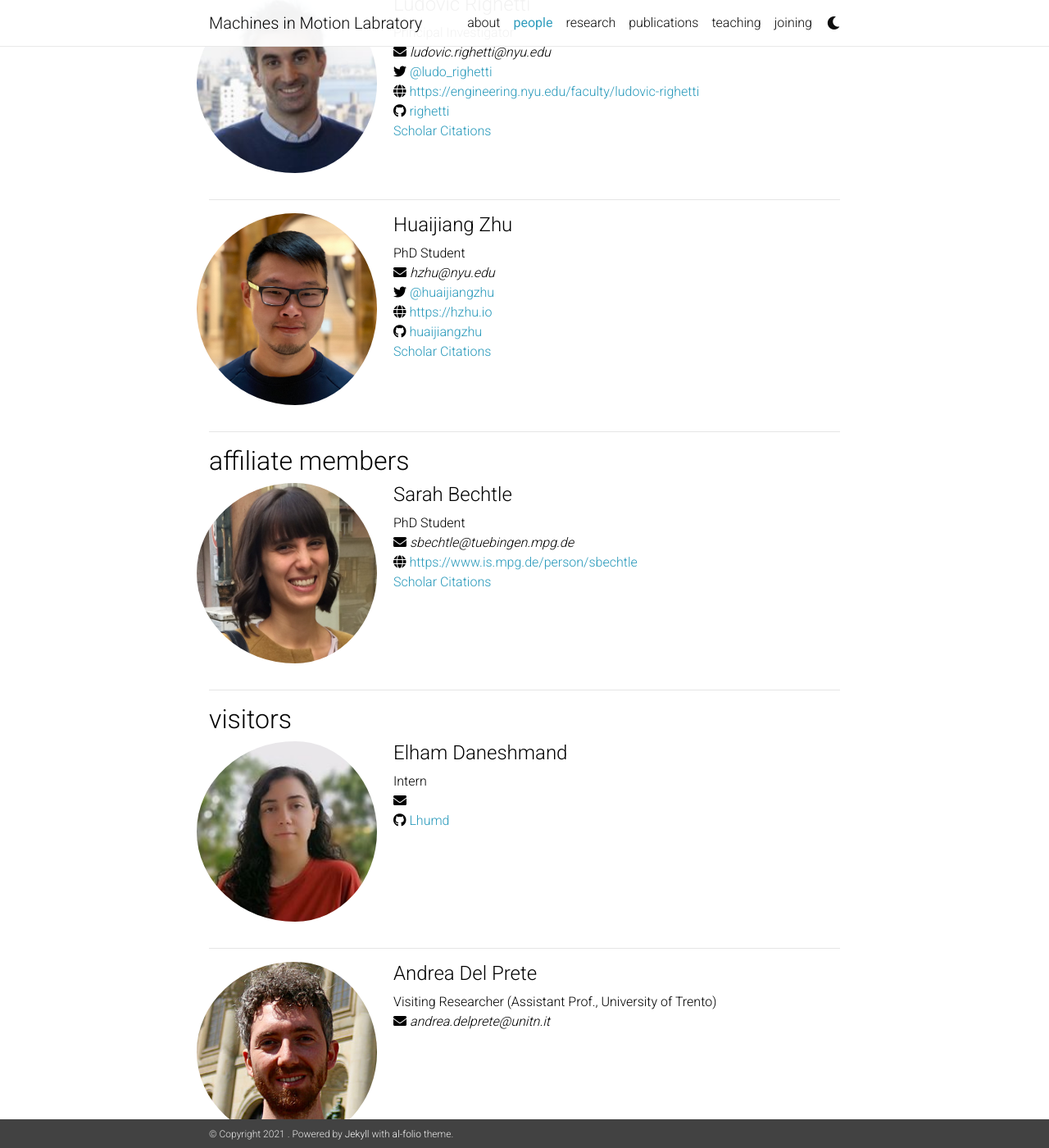
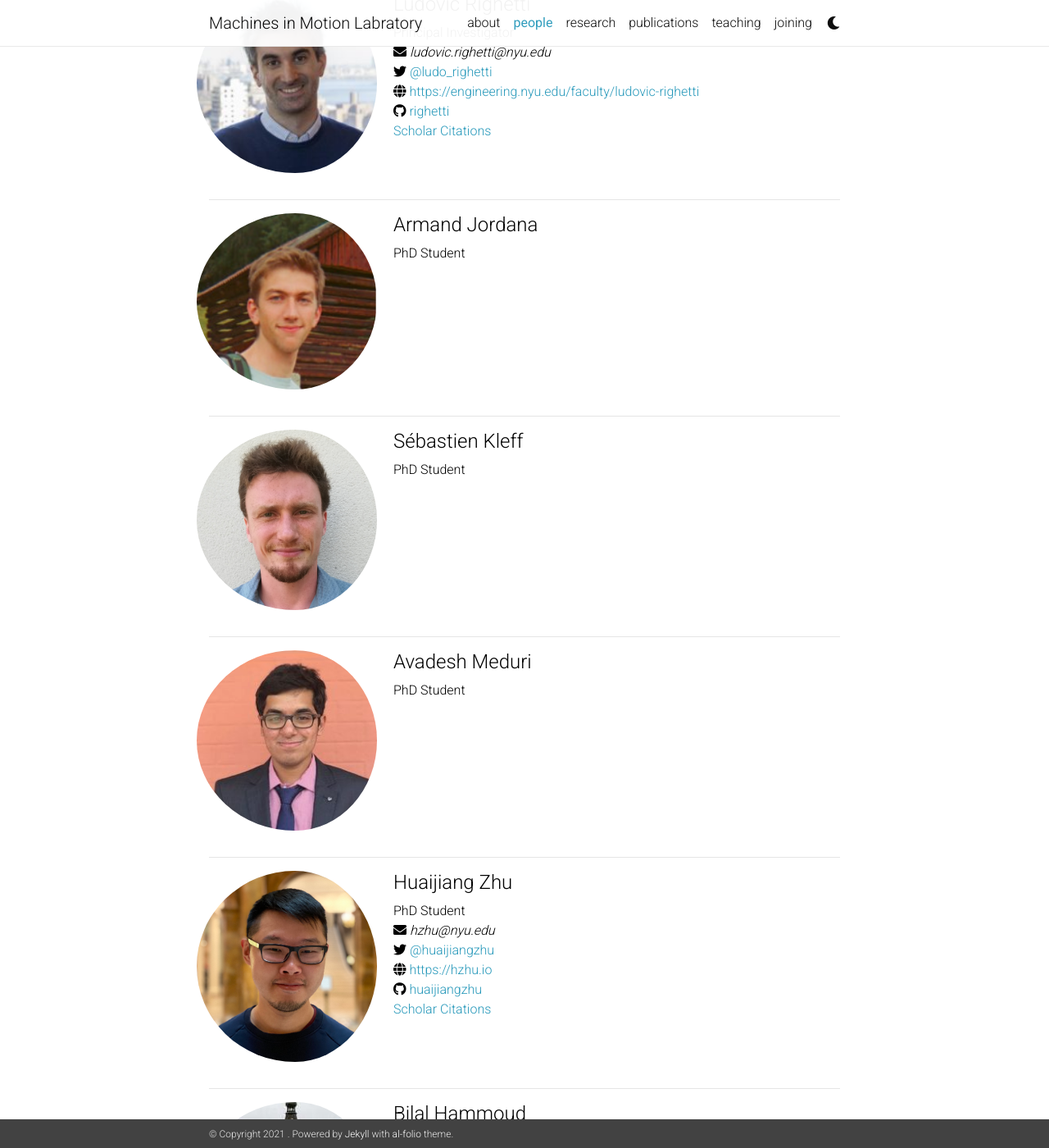
Before and after one commit to machines-in-motion/mim_website, a Jekyll site: the page built from _pages/people.md, in a window 1280 px wide and 1400 px high, scrolled down 193 px. Shown: the whole window at 82% size. Built offline with Jekyll 4.4.1, drawn with Linux system fonts in a browser that asks for light colours; nearby versions of some CDN libraries; a style sheet for code colours, icons or effects is not loaded; some of the changed text lies outside the part shown.

Commit message:
updated member profile

```diff
--- a/_data/affiliates.yml
+++ b/_data/affiliates.yml
@@ -1,9 +1,21 @@
+- name: Ahmad Gazar
+  image: people/agazar.jpeg
+  position: PhD Student
+
 - name: Sarah Bechtle
-  degrees:
   image: people/sbechtle.jpeg
-  altimage:
   position: PhD Student
   email: sbechtle@tuebingen.mpg.de
-  website: https://www.is.mpg.de/person/sbechtle
   scholar: Hxic_iwAAAAJ
-  description:
+
+- name: Miroslav Bogdanovic
+  image: people/mbogdanovic.png
+  position: PhD Student
+
+- name: Majid Khadiv
+  image: people/mkhadiv.jpeg
+  position: Postdoc
+
+- name: Maximilien Naveau
+  image: people/mnaveau.jpeg
+  position: Postdoc
--- a/_data/members.yml
+++ b/_data/members.yml
@@ -10,14 +10,36 @@
   github: righetti
   description:
 
+- name: Armand Jordana
+  degrees:
+  image: people/ajordana.png
+  position: PhD Student
+
+- name: Sébastien Kleff
+  image: people/skleff.jpeg
+  position: PhD Student
+
+- name: Avadesh Meduri
+  image: people/ameduri.jpeg
+  position: PhD Student
+
 - name: Huaijiang Zhu
-  degrees:
   image: people/hzhu.jpg
-  altimage:
   position: PhD Student
   email: hzhu@nyu.edu
   website: https://hzhu.io
   scholar: nMIUj84AAAAJ
   twitter: "huaijiangzhu"
   github: huaijiangzhu
-  description:
+
+- name: Bilal Hammoud
+  image: people/bhammoud.jpeg
+  position: PhD Student
+
+- name: Julian Viereck
+  image: people/jviereck.jpeg
+  position: PhD Student
+
+- name: Kai Pfeiffer
+  image: people/kpfeiffer.jpeg
+  position: Postdoc
--- a/_pages/people.md
+++ b/_pages/people.md
@@ -15,7 +15,9 @@ order: 1
     <div>
         <h4>{{person.name}}{% if person.degrees %}, {{person.degrees}} {% endif %}</h4>
         {{person.position}} <br>
-        <i class="fa fa-envelope"></i> <em>{{person.email}}</em> <br>
+        {% if person.email %}
+          <i class="fa fa-envelope"></i> <em>{{person.email}}</em> <br>
+        {% endif %}
         {% if person.twitter %}
           <i class="fab fa-twitter"></i> <a href= "http://twitter.com/{{person.twitter}}" target="_blank"> @{{person.twitter}} </a> <br>
         {% endif %}
@@ -48,7 +50,9 @@ order: 1
     <div>
         <h4>{{person.name}}{% if person.degrees %}, {{person.degrees}} {% endif %}</h4>
         {{person.position}} <br>
-        <i class="fa fa-envelope"></i> <em>{{person.email}}</em> <br>
+        {% if person.email %}
+          <i class="fa fa-envelope"></i> <em>{{person.email}}</em> <br>
+        {% endif %}
         {% if person.twitter %}
           <i class="fab fa-twitter"></i> <a href= "http://twitter.com/{{person.twitter}}" target="_blank"> @{{person.twitter}} </a> <br>
         {% endif %}
@@ -82,7 +86,9 @@ order: 1
     <div>
         <h4>{{person.name}}{% if person.degrees %}, {{person.degrees}} {% endif %}</h4>
         {{person.position}} <br>
-        <i class="fa fa-envelope"></i> <em>{{person.email}}</em> <br>
+        {% if person.email %}
+          <i class="fa fa-envelope"></i> <em>{{person.email}}</em> <br>
+        {% endif %}
         {% if person.twitter %}
           <i class="fab fa-twitter"></i> <a href= "http://twitter.com/{{person.twitter}}" target="_blank"> @{{person.twitter}} </a> <br>
         {% endif %}
```
Also changed, not shown: assets/img/people/agazar.jpeg (added), assets/img/people/ajordana.png (added), assets/img/people/ameduri.jpeg (added), assets/img/people/bhammoud.jpeg (added), assets/img/people/jviereck.jpeg (added), assets/img/people/kpfeiffer.jpeg (added), assets/img/people/mbogdanovic.png (added), assets/img/people/mkhadiv.jpeg (added), assets/img/people/mnaveau.jpeg (added), assets/img/people/skleff.jpeg (added).
